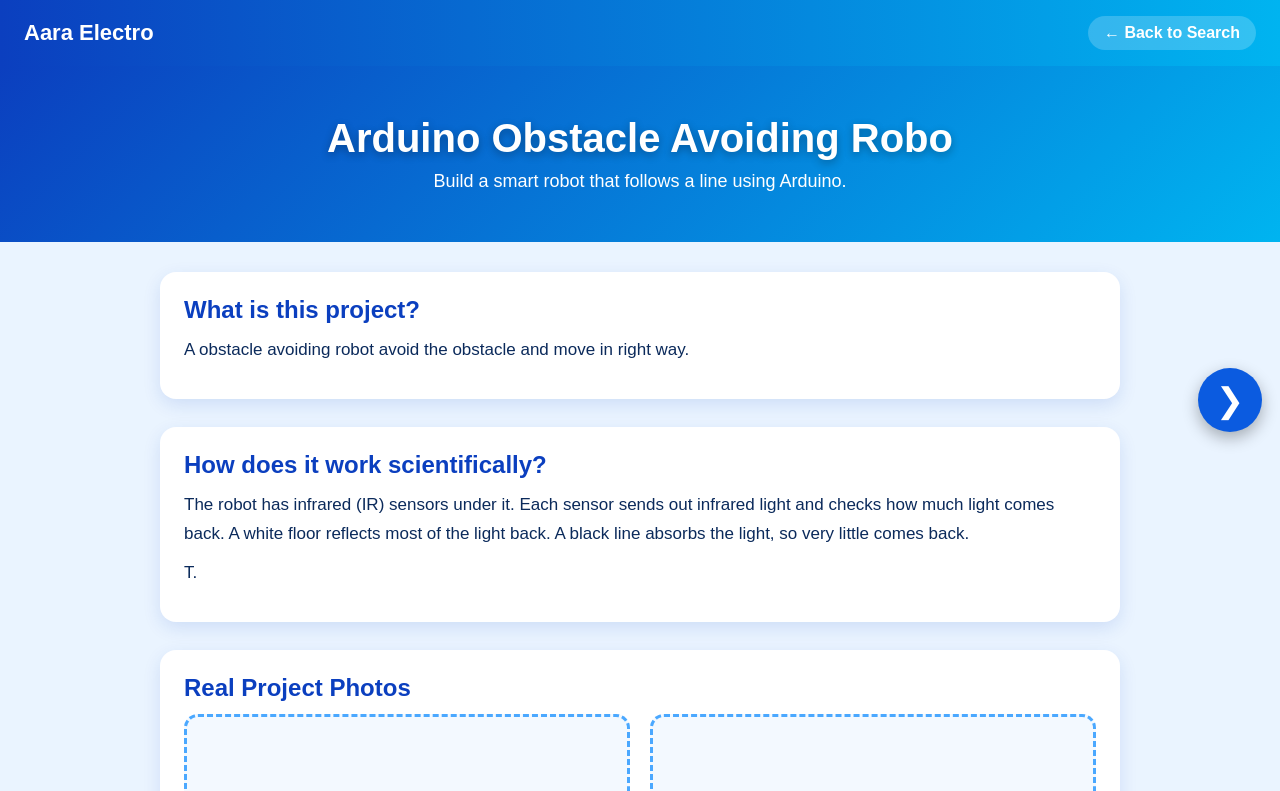
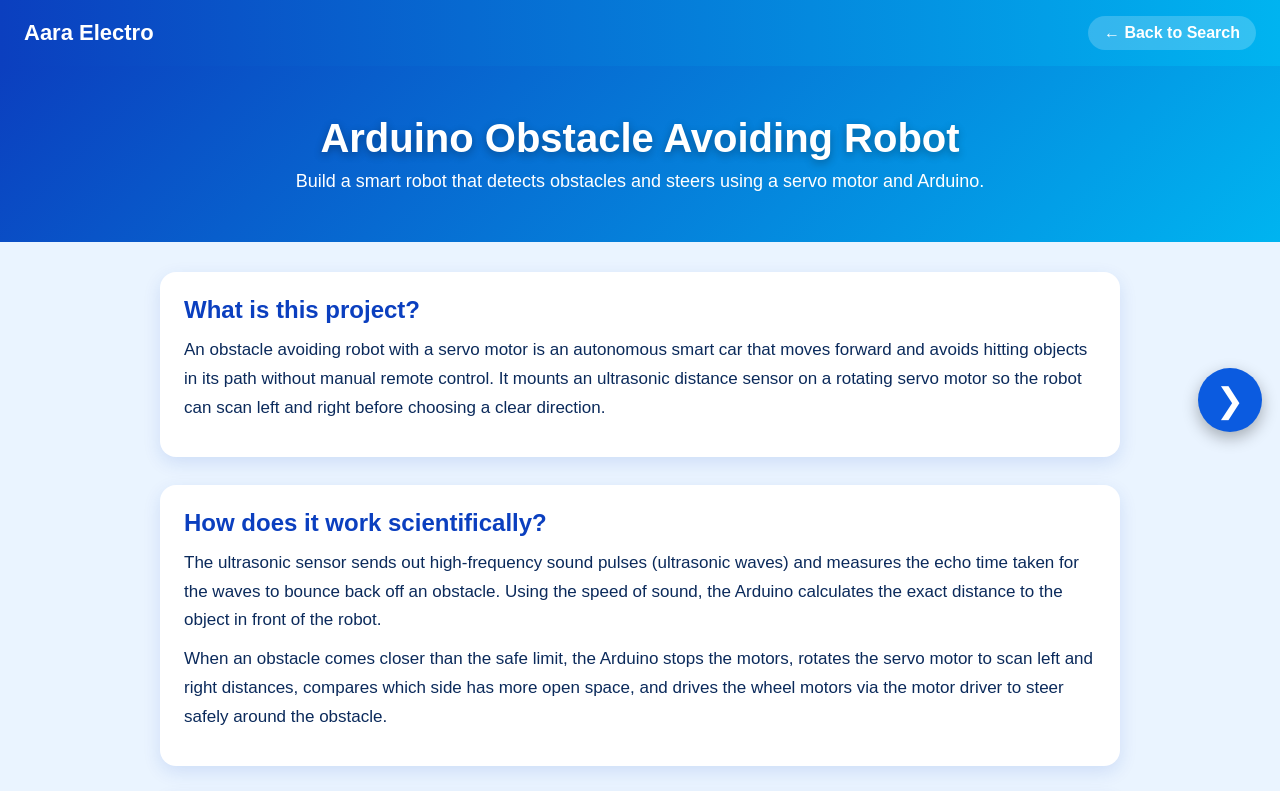
Before and after one commit to maaraamuthan-beep/Aaraa-electro, a plain HTML site: page project2.html in a window 1280 px wide. Shown: the top 791 px of the page. Drawn offline with Linux system fonts and the light colour scheme.

Commit message:
Update project2.html

```diff
--- a/project2.html
+++ b/project2.html
@@ -3,7 +3,7 @@
 <head>
 <meta charset="UTF-8">
 <meta name="viewport" content="width=device-width, initial-scale=1.0">
-<title>Arduino Obstacle Avoiding Robot- Aaraa Electro</title>
+<title>Arduino Obstacle Avoiding Robot - Aaraa Electro</title>
 <style>
   * { box-sizing: border-box; margin: 0; padding: 0; }
   body { font-family: Arial, sans-serif; background: #eaf4ff; color: #0b2a5b; min-height: 100vh; }
@@ -37,32 +37,32 @@
 </div>
 
 <div class="banner">
-  <h1>Arduino Obstacle Avoiding Robo</h1>
-  <p>Build a smart robot that follows a line using Arduino.</p>
+  <h1>Arduino Obstacle Avoiding Robot</h1>
+  <p>Build a smart robot that detects obstacles and steers using a servo motor and Arduino.</p>
 </div>
 
 <div class="container">
 
   <div class="card">
     <h2>What is this project?</h2>
-    <p>A obstacle avoiding robot avoid the obstacle and move in right way.</p>
+    <p>An obstacle avoiding robot with a servo motor is an autonomous smart car that moves forward and avoids hitting objects in its path without manual remote control. It mounts an ultrasonic distance sensor on a rotating servo motor so the robot can scan left and right before choosing a clear direction.</p>
   </div>
 
   <div class="card">
     <h2>How does it work scientifically?</h2>
-    <p>The robot has infrared (IR) sensors under it. Each sensor sends out infrared light and checks how much light comes back. A white floor reflects most of the light back. A black line absorbs the light, so very little comes back.</p>
-    <p>T.</p>
+    <p>The ultrasonic sensor sends out high-frequency sound pulses (ultrasonic waves) and measures the echo time taken for the waves to bounce back off an obstacle. Using the speed of sound, the Arduino calculates the exact distance to the object in front of the robot.</p>
+    <p>When an obstacle comes closer than the safe limit, the Arduino stops the motors, rotates the servo motor to scan left and right distances, compares which side has more open space, and drives the wheel motors via the motor driver to steer safely around the obstacle.</p>
   </div>
 
   <div class="card">
     <h2>Real Project Photos</h2>
     <div class="photos">
       <div class="photo-box">
-        <!-- To add your photo, replace this text with: <img src="photo1.jpg" alt="Robot photo 1"> -->
+        <!-- To add your photo, replace this text with: <img src="obstacle-photo1.jpg" alt="Obstacle robot photo 1"> -->
         Photo 1 - upload here
       </div>
       <div class="photo-box">
-        <!-- To add your photo, replace this text with: <img src="photo2.jpg" alt="Robot photo 2"> -->
+        <!-- To add your photo, replace this text with: <img src="obstacle-photo2.jpg" alt="Obstacle robot photo 2"> -->
         Photo 2 - upload here
       </div>
     </div>
@@ -70,7 +70,7 @@
 
 </div>
 
-<a class="next-arrow" href="project1-page2.html" title="Next page">&#10095;</a>
+<a class="next-arrow" href="project2-page2.html" title="Next page">&#10095;</a>
 
 </body>
 </html>
```
